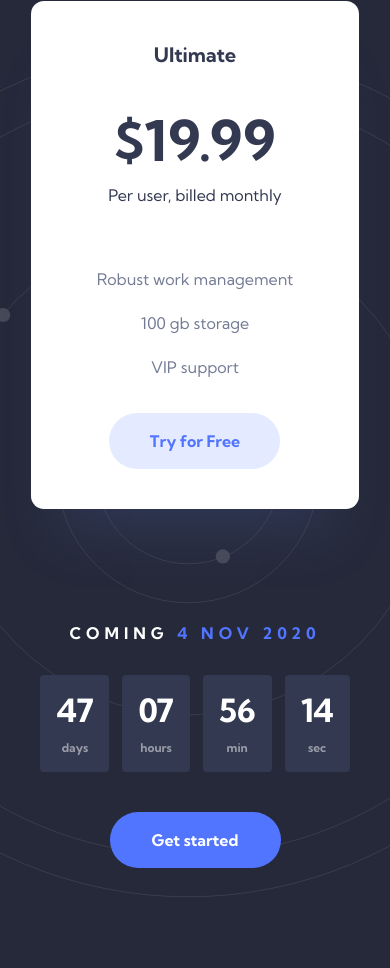
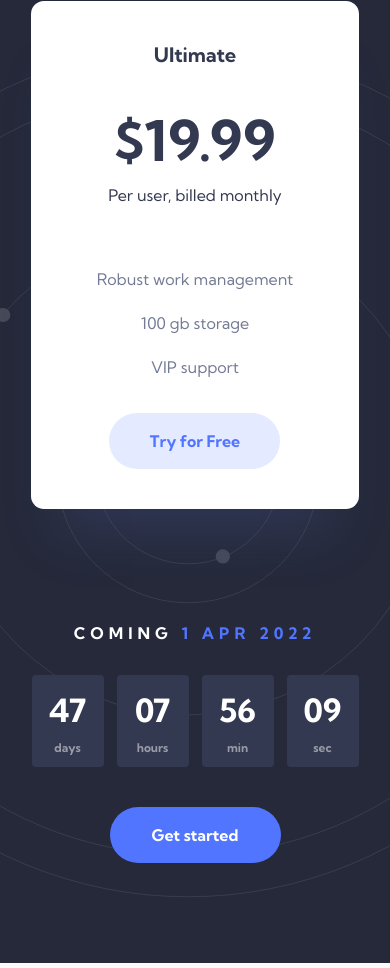
Before and after one commit to stephjoseph/officelite-coming-soon-site, a website: page src/index.html in a window 390 px wide. Shown: the part 1969-2937 px from the top of the page. Drawn offline with Linux system fonts and the light colour scheme.

Commit message:
Update index.html

```diff
--- a/src/index.html
+++ b/src/index.html
@@ -12,7 +12,7 @@
     />
     <link rel="stylesheet" href="../dist/style.css" />
 
-    <title>Frontend Mentor | Officelite coming soon site</title>
+    <title>Officelite | Home</title>
   </head>
   <body
     class="flex flex-col items-center overflow-x-hidden bg-[#FAFAFA] font-['Kumbh_Sans']"
@@ -271,7 +271,7 @@
         </p>
         <div class="flex items-center gap-[0.813rem] md:gap-4">
           <div
-            class="flex flex-col items-center gap-[-0.375rem] rounded-[4px] bg-[#333950] px-4 pt-[0.688rem] pb-[0.625rem] md:h-[8rem] md:w-[6.25rem] md:justify-center md:gap-[0.313rem] md:p-4"
+            class="flex h-[5.75rem] w-[4.5rem] flex-col items-center gap-[-0.375rem] rounded-[4px] bg-[#333950] px-4 pt-[0.688rem] pb-[0.625rem] md:h-[8rem] md:w-[6.25rem] md:justify-center md:gap-[0.313rem] md:p-4"
           >
             <p
               id="days"
@@ -286,7 +286,7 @@
             </p>
           </div>
           <div
-            class="flex flex-col items-center gap-[-0.375rem] rounded-[4px] bg-[#333950] px-4 pt-[0.688rem] pb-[0.625rem] md:h-[8rem] md:w-[6.25rem] md:justify-center md:gap-[0.313rem] md:p-4"
+            class="flex h-[5.75rem] w-[4.5rem] flex-col items-center gap-[-0.375rem] rounded-[4px] bg-[#333950] px-4 pt-[0.688rem] pb-[0.625rem] md:h-[8rem] md:w-[6.25rem] md:justify-center md:gap-[0.313rem] md:p-4"
           >
             <p
               id="hours"
@@ -301,7 +301,7 @@
             </p>
           </div>
           <div
-            class="flex flex-col items-center gap-[-0.375rem] rounded-[4px] bg-[#333950] px-4 pt-[0.688rem] pb-[0.625rem] md:h-[8rem] md:w-[6.25rem] md:justify-center md:gap-[0.313rem] md:p-4"
+            class="flex h-[5.75rem] w-[4.5rem] flex-col items-center gap-[-0.375rem] rounded-[4px] bg-[#333950] px-4 pt-[0.688rem] pb-[0.625rem] md:h-[8rem] md:w-[6.25rem] md:justify-center md:gap-[0.313rem] md:p-4"
           >
             <p
               id="minutes"
@@ -316,7 +316,7 @@
             </p>
           </div>
           <div
-            class="flex flex-col items-center gap-[-0.375rem] rounded-[4px] bg-[#333950] px-4 pt-[0.688rem] pb-[0.625rem] md:h-[8rem] md:w-[6.25rem] md:justify-center md:gap-[0.313rem] md:p-4"
+            class="flex h-[5.75rem] w-[4.5rem] flex-col items-center gap-[-0.375rem] rounded-[4px] bg-[#333950] px-4 pt-[0.688rem] pb-[0.625rem] md:h-[8rem] md:w-[6.25rem] md:justify-center md:gap-[0.313rem] md:p-4"
           >
             <p
               id="seconds"
@@ -338,6 +338,6 @@
         >Get started</a
       >
     </footer>
-    <script src="script.js"></script>
+    <script src="index.js"></script>
   </body>
 </html>
```
